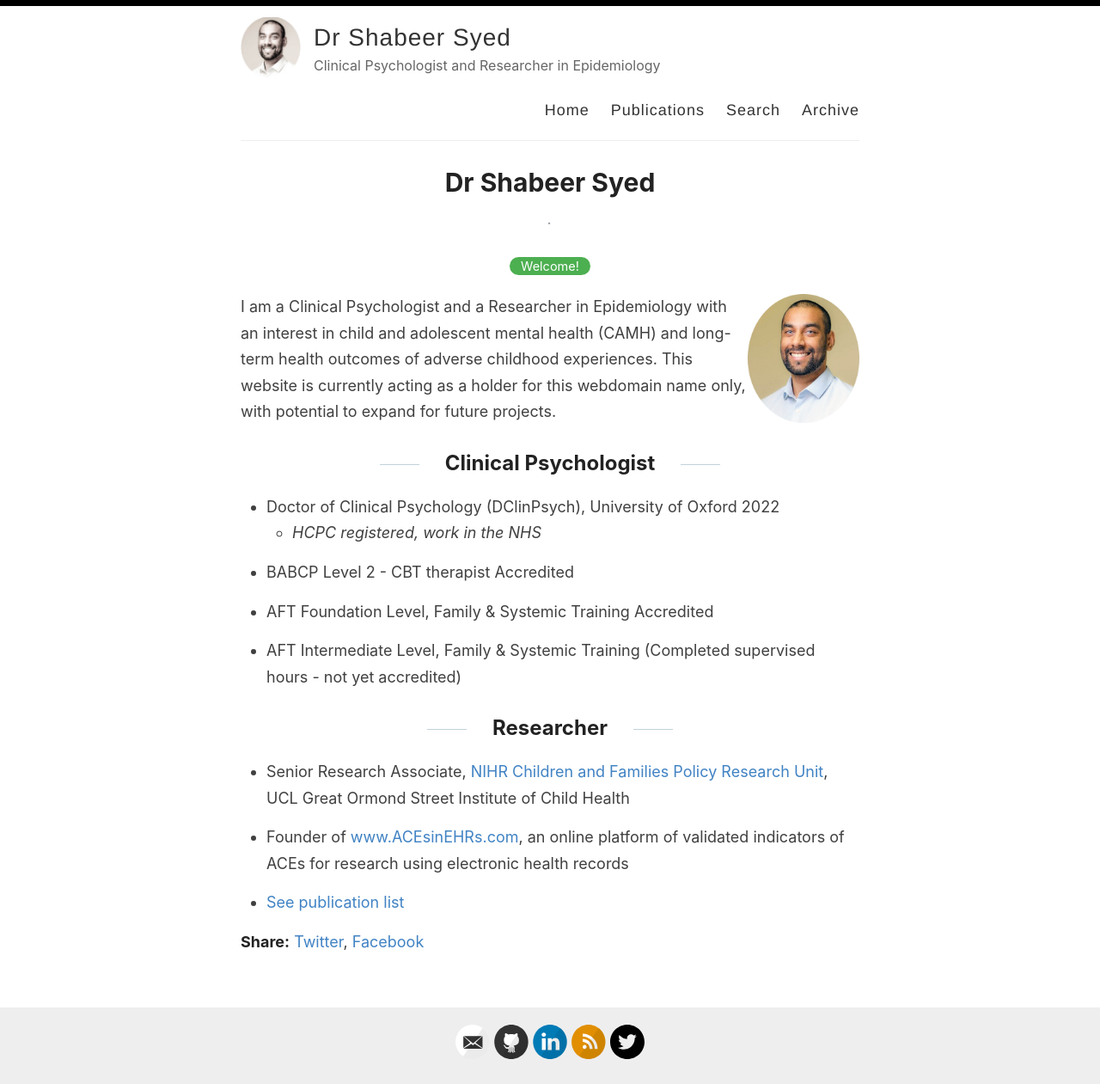
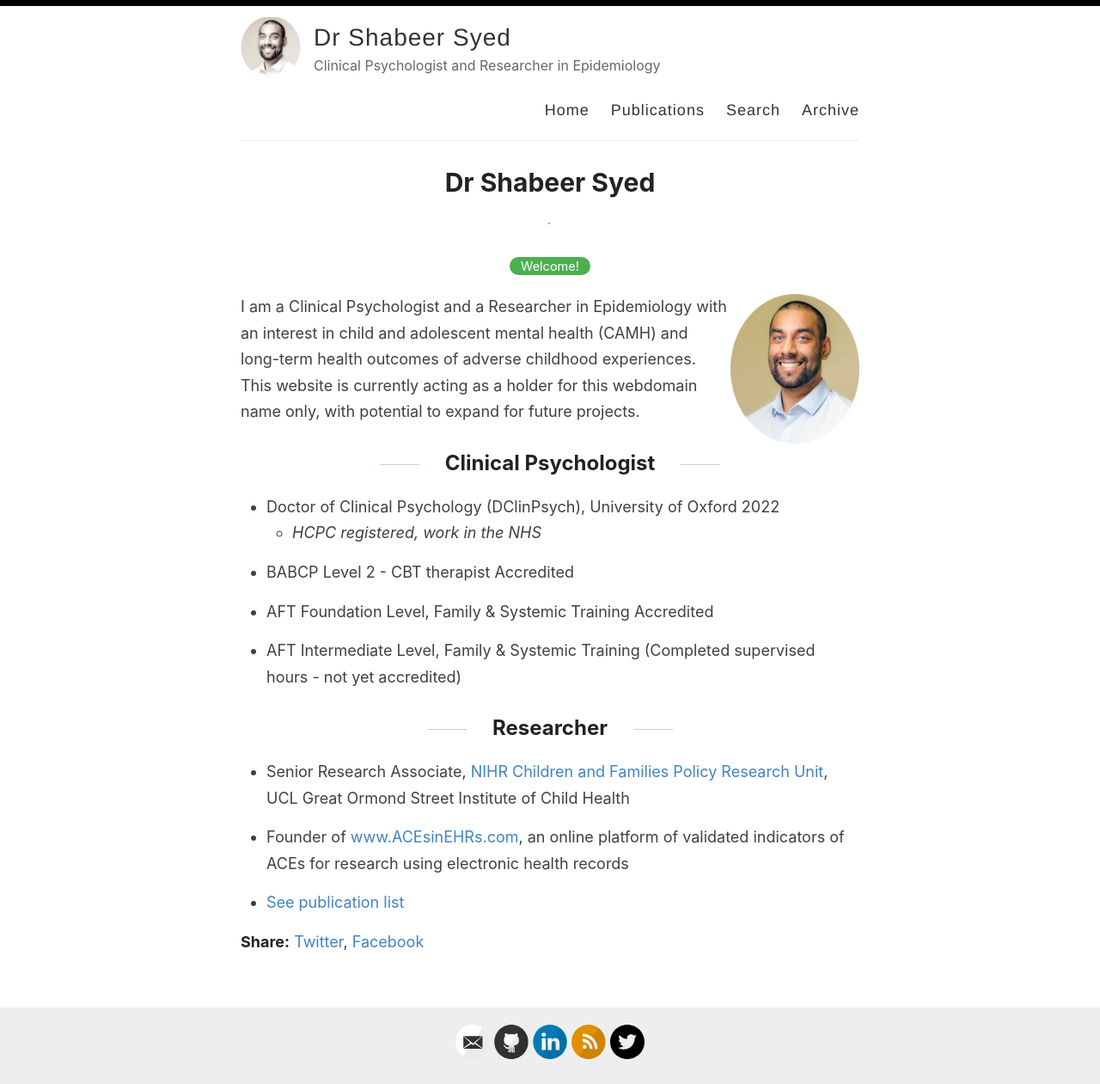
Before and after one commit to shabeer-syed/shabeersyed, a Jekyll site: the page built from index.md, in a window 1280 px wide. Shown: the whole page at 86% size. Built offline with Jekyll 4.4.1, drawn with Linux system fonts in a browser that asks for light colours; comment, search, counter and statistics services are not loaded.

Commit message:
Update index.md

```diff
--- a/index.md
+++ b/index.md
@@ -4,7 +4,7 @@ title: Dr Shabeer Syed
 categories: [Welcome!]
 ---
 
-<img style="float: right;" src="/images/shabeer%20profile%20cropped.png" alt="Shabeer Syed" width="130"/>
+<img style="float: right;" src="/images/shabeer%20profile%20cropped.png" alt="Shabeer Syed" width="150"/>
 I am a Clinical Psychologist and a Researcher in Epidemiology with an interest in child and adolescent mental health (CAMH) and long-term health outcomes of adverse childhood experiences. This website is currently acting as a holder for this webdomain name only, with potential to expand for future projects.
 
 ## Clinical Psychologist
```
